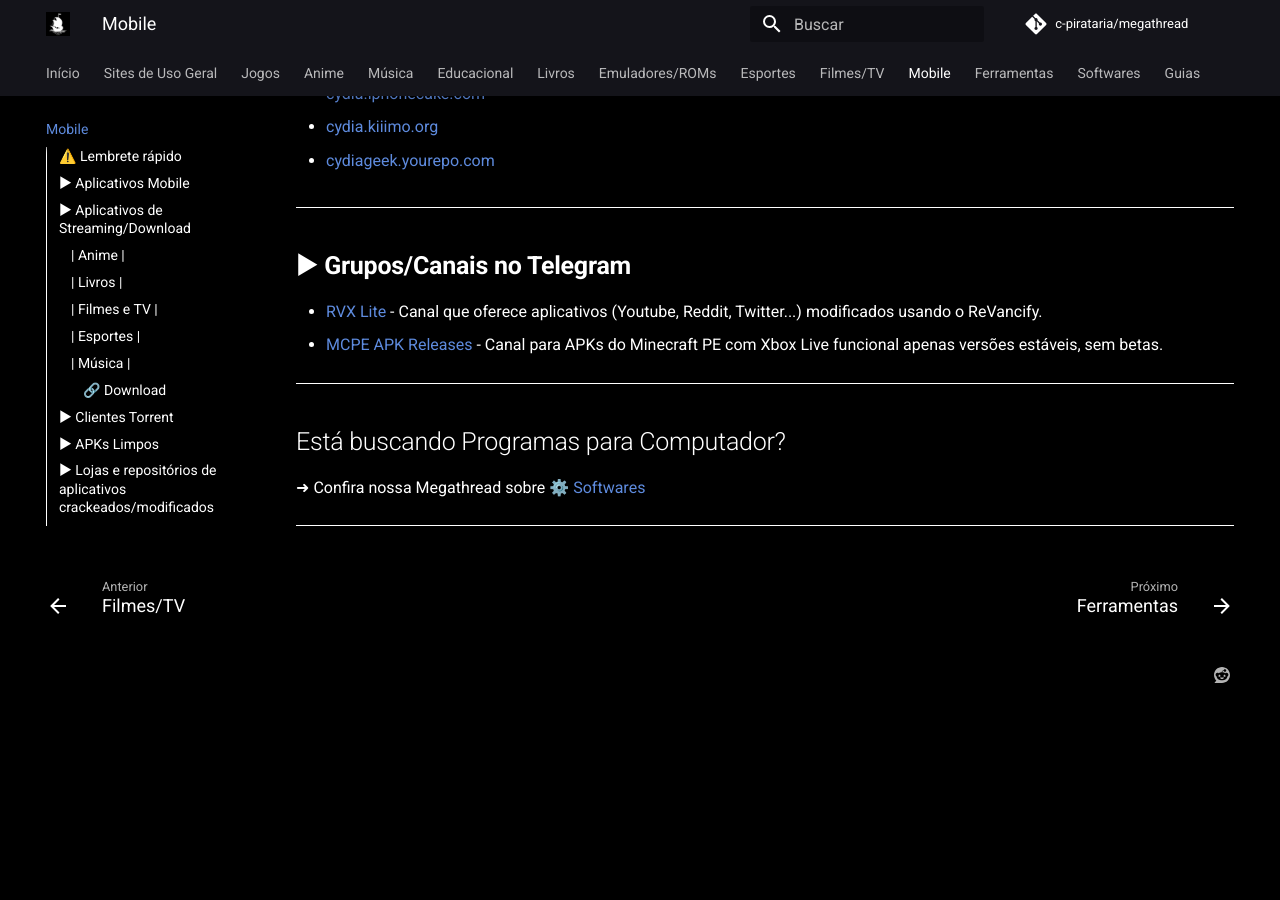
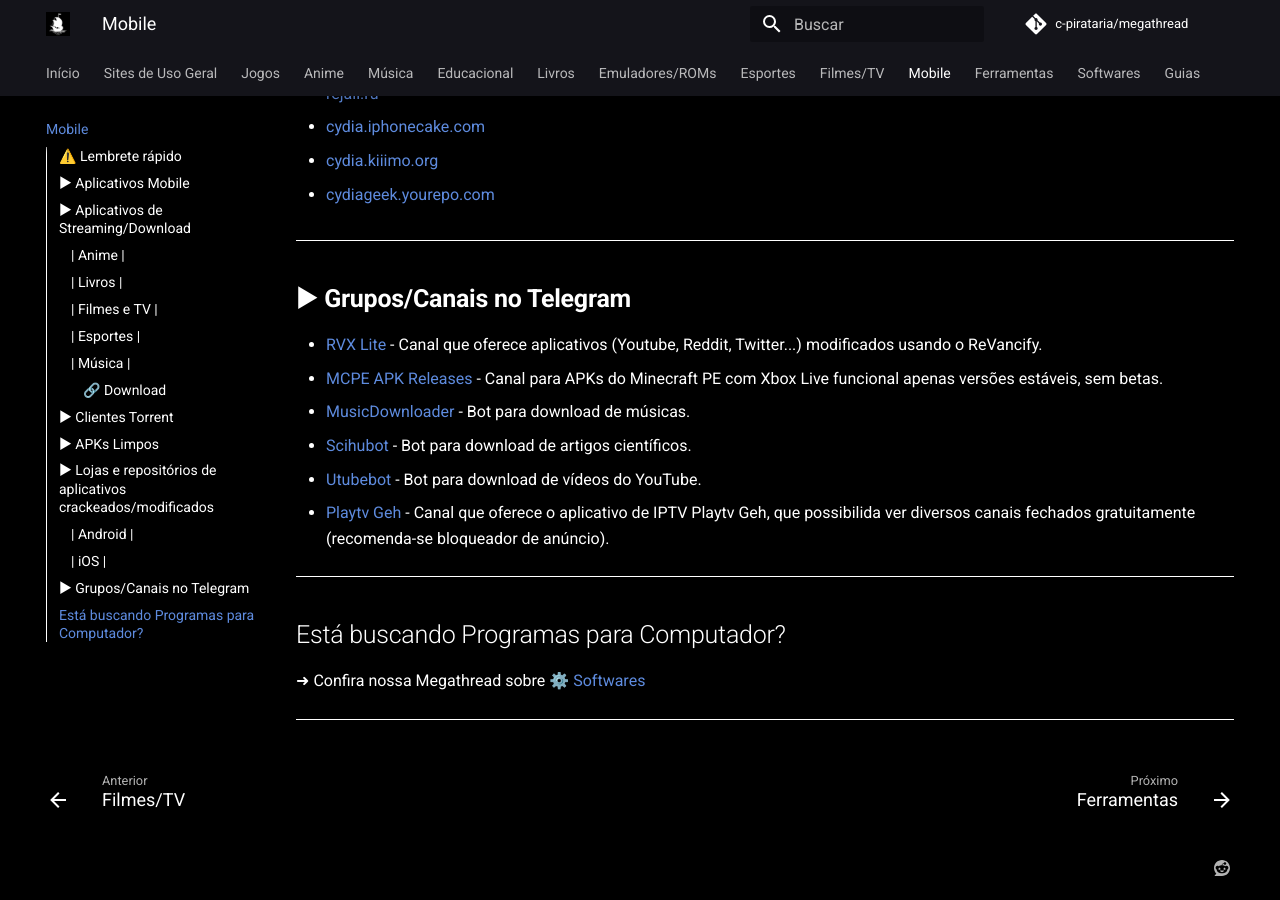
Before and after one commit to piratarialink/megathread_pirata, an MkDocs documentation site: the page built from docs/mobile.md, in a window 1280 px wide and 900 px high, scrolled down 4245 px. Built offline with MkDocs 1.6.1 and Material for MkDocs 9.7.7, drawn with Linux system fonts in a browser that asks for light colours; comment, search, counter and statistics services are not loaded; before the commit the page ends 4951 px from its top, so only the background shows below that; some of the changed text lies outside the part shown.

Commit message:
Adicionados canais de bots do telegram

```diff
--- a/docs/mobile.md
+++ b/docs/mobile.md
@@ -116,6 +116,9 @@ Mobile, ou smartphones, são dispositivos portáteis que integram a funcionalida
 - [Spotube](https://github.com/KRTirtho/spotube) - Cliente Spotify de código aberto que não requer Premium nem usa Electron! Disponível para desktop e celular!
 
 * [Fildo](https://fildo.net/android/en/) - Aplicativo Android para download e streaming de música.
+
+* [Murglar](https://murglar.app) - Aplicativo Android para download e streaming de música de vários serviços.
+
 #### 🔗 Download
 
 - [YTDLnis](https://github.com/deniscerri/ytdlnis) - Aplicativo Android para baixar Video/Audio usando yt-dlp.
@@ -195,6 +198,11 @@ Mobile, ou smartphones, são dispositivos portáteis que integram a funcionalida
 
 - [RVX Lite](https://t.me/rvx_lite) - Canal que oferece aplicativos (Youtube, Reddit, Twitter...) modificados usando o ReVancify.
 - [MCPE APK Releases](https://t.me/mcperelease) - Canal para APKs do Minecraft PE com Xbox Live funcional apenas versões estáveis, sem betas.
+- [MusicDownloader](https://t.me/MusicDownloaderRobot) - Bot para download de músicas.
+- [Scihubot](https://t.me/scihubot) - Bot para download de artigos científicos.
+- [Utubebot](https://t.me/utubebot) - Bot para download de vídeos do YouTube.
+- [Playtv Geh](https://t.me/playtvgehjogos) - Canal que oferece o aplicativo de IPTV Playtv Geh, que possibilida ver diversos canais fechados gratuitamente (recomenda-se bloqueador de anúncio).
+
 
 ---
 
```
